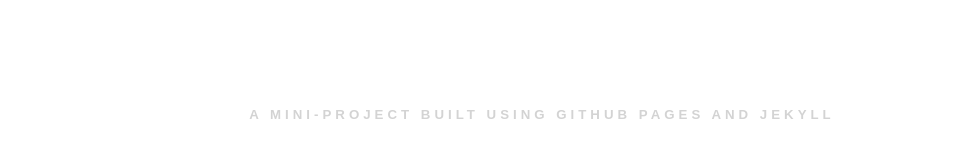
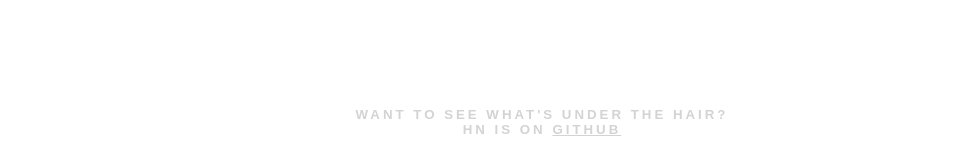
Before and after one commit to LouisaBarrett/hairy-nemesis, a Jekyll site: the page built from index.md, in a window 1280 px wide. Shown: the part 765-919 px from the top of the page, without its empty margins (98-1059 px from the left). Built offline with Jekyll 4.4.1, drawn with Linux system fonts in a browser that asks for light colours; Markdown is read by kramdown in place of the engine named in the settings.

Commit message:
Update footer to include link to GH repo

```diff
--- a/_includes/footer.html
+++ b/_includes/footer.html
@@ -1,3 +1,3 @@
 <footer>
-  <h5 id="footer">A mini-project built using GitHub Pages and Jekyll</h5>
+  <h5 id="footer">Want to see what's under the hair?<br>HN is on <a id="link" href="https://github.com/LouisaBarrett/hairy-nemesis/tree/gh-pages" title="HN on GitHub">GitHub</a></h5>
 </footer>
--- a/stylesheets/styles.css
+++ b/stylesheets/styles.css
@@ -61,7 +61,12 @@ html, body {
   color: #d3d3d3;
   font-family: sans-serif;
   text-transform: uppercase;
-  letter-spacing: 4px
+  letter-spacing: 3px
+}
+
+#link {
+ /*text-decoration: none;*/
+ color: #d3d3d3;
 }
 
 @media (max-width: 750px) {
```
